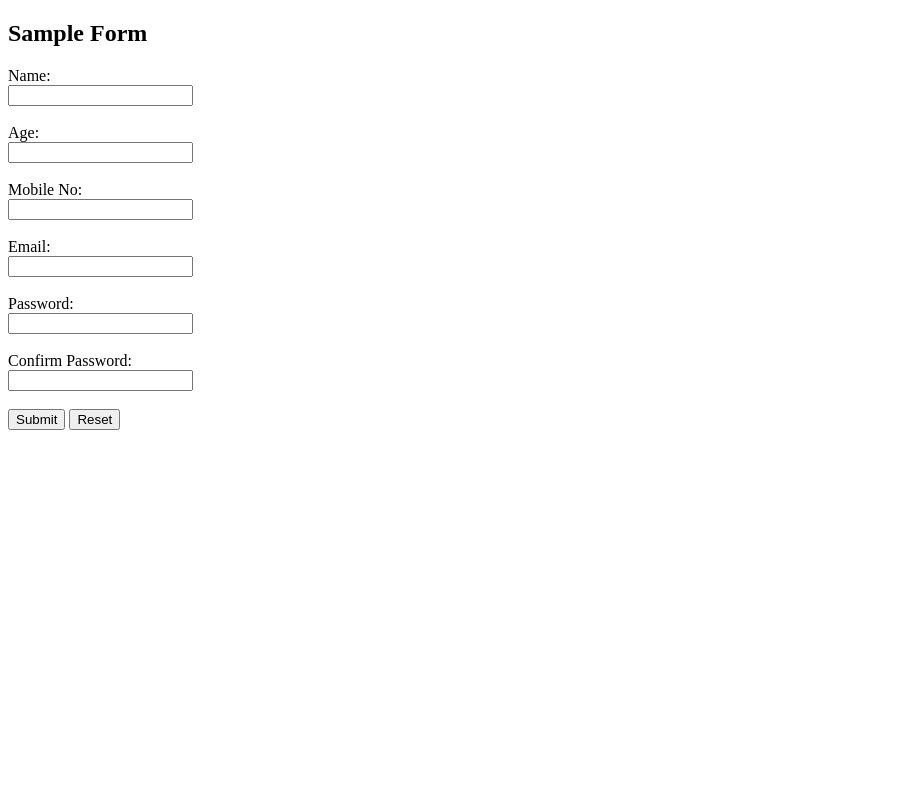
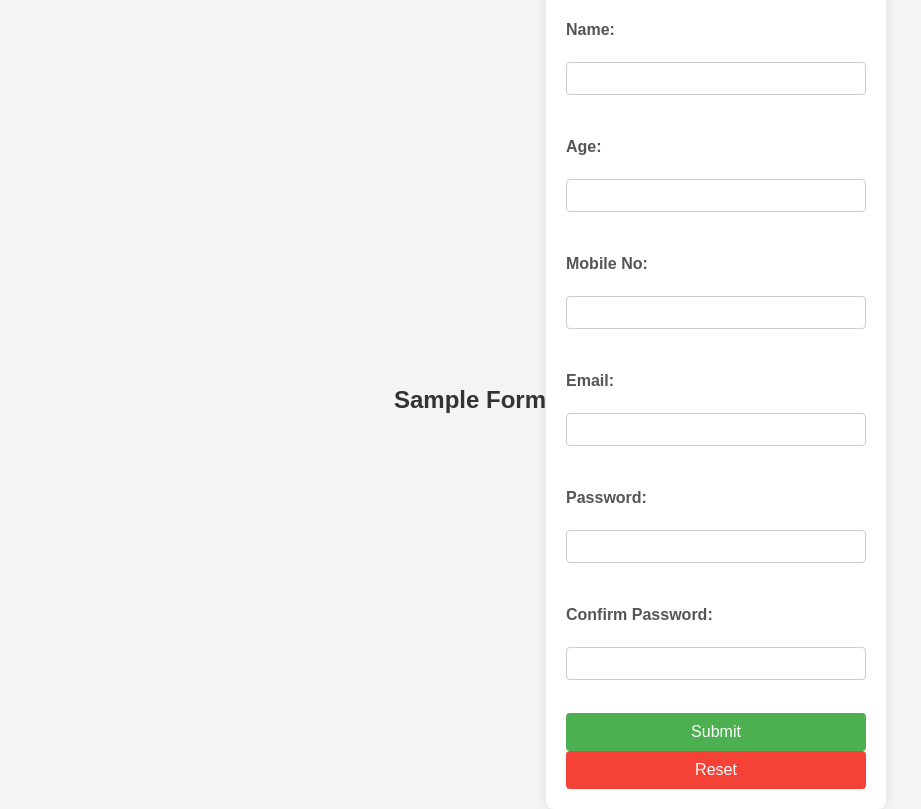
Before and after one commit to Prabhash1710/practice, a plain HTML site: page index.html in a window 1280 px wide. Shown: the whole page, without its empty margins (0-921 px from the left). Drawn offline with Linux system fonts and the light colour scheme.

Commit message:
css styles pages

```diff
--- a/index.html
+++ b/index.html
@@ -4,6 +4,7 @@
     <meta charset="UTF-8">
     <meta name="viewport" content="width=device-width, initial-scale=1.0">
     <title>Sample Form</title>
+    <link rel="stylesheet" href="styles.css">
 </head>
 <body>
     <h2>Sample Form</h2>
--- /dev/null
+++ b/styles.css
@@ -0,0 +1,68 @@
+ body {
+            font-family: Arial, sans-serif;
+            background-color: #f4f4f4;
+            display: flex;
+            justify-content: center;
+            align-items: center;
+            height: 100vh;
+            margin: 0;
+        }
+
+        h2 {
+            text-align: center;
+            color: #333;
+        }
+
+        form {
+            background-color: #fff;
+            padding: 20px;
+            border-radius: 8px;
+            box-shadow: 0 0 10px rgba(0, 0, 0, 0.1);
+            width: 300px;
+        }
+
+        label {
+            font-weight: bold;
+            margin-top: 10px;
+            display: block;
+            color: #555;
+        }
+
+        input[type="text"],
+        input[type="number"],
+        input[type="tel"],
+        input[type="email"],
+        input[type="password"] {
+            width: 100%;
+            padding: 8px;
+            margin: 5px 0 15px 0;
+            display: inline-block;
+            border: 1px solid #ccc;
+            border-radius: 4px;
+            box-sizing: border-box;
+        }
+
+        input[type="submit"],
+        input[type="reset"] {
+            width: 100%;
+            background-color: #4CAF50;
+            color: white;
+            padding: 10px;
+            border: none;
+            border-radius: 4px;
+            cursor: pointer;
+            font-size: 16px;
+        }
+
+        input[type="reset"] {
+            background-color: #f44336;
+        }
+
+        input[type="submit"]:hover,
+        input[type="reset"]:hover {
+            background-color: #45a049;
+        }
+
+        input[type="reset"]:hover {
+            background-color: #d32f2f;
+        }
```
